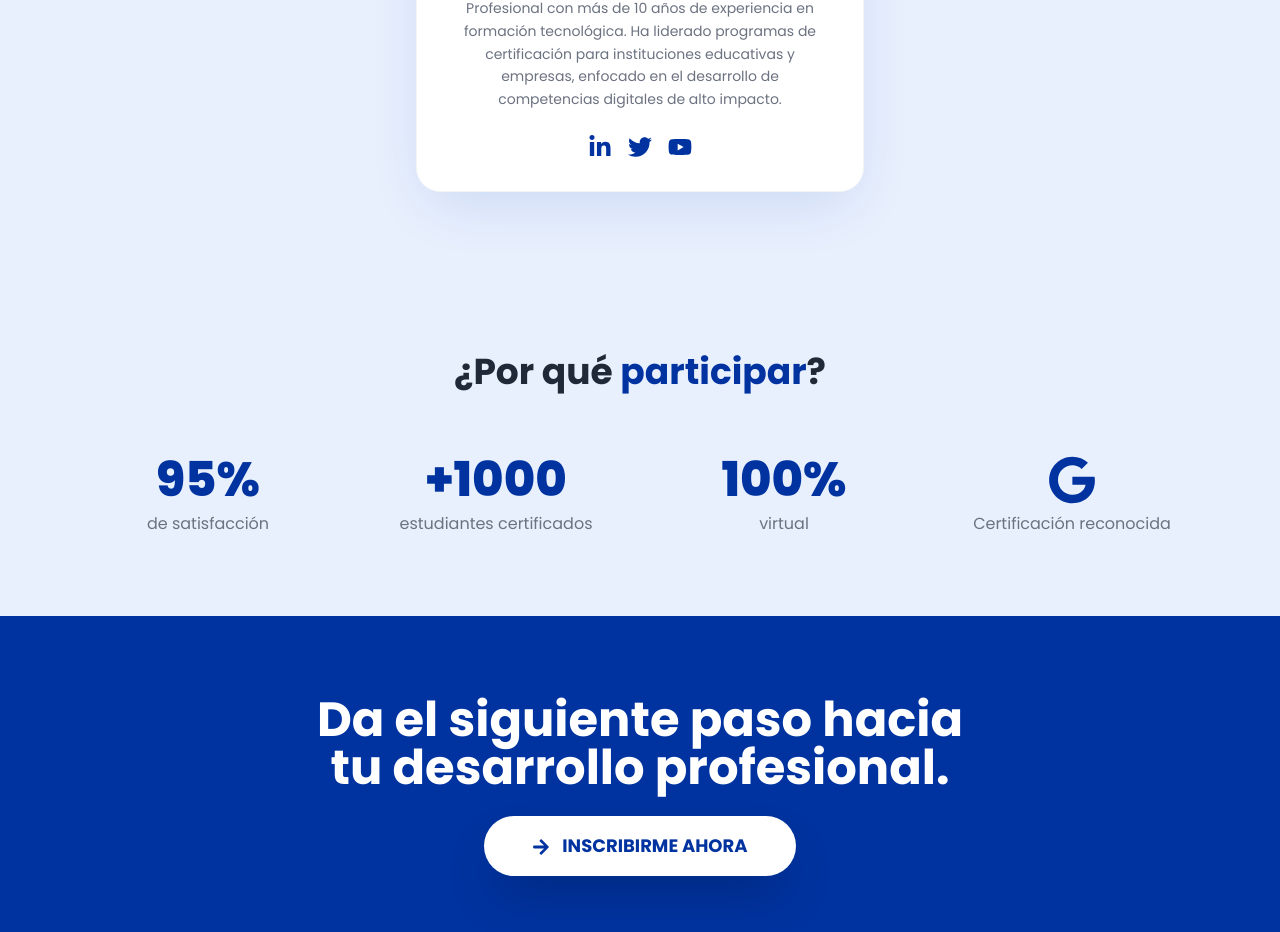
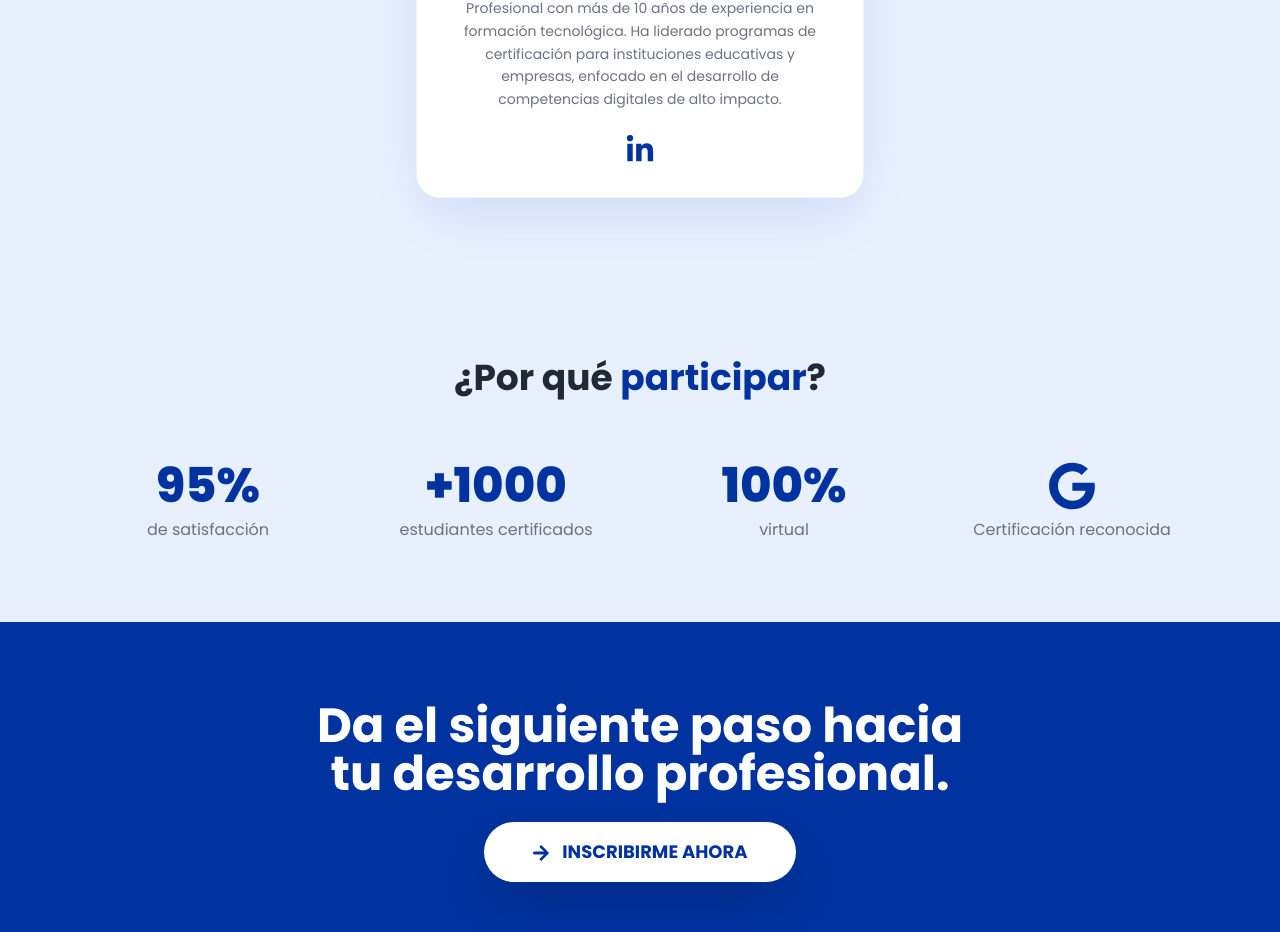
Before and after one commit to usscentroinformatica/registrocertificado, a React (Vite) app: page / in a window 1280 px wide. Shown: the part 3856-4788 px from the top of the page. Built offline with nearby package versions, Linux system fonts and the light colour scheme.

Commit message:
Simplify Speaker component by removing social icons
Removed Twitter and YouTube icons from the Speaker component, leaving only the LinkedIn icon.

```diff
--- a/src/components/Speaker.jsx
+++ b/src/components/Speaker.jsx
@@ -1,5 +1,5 @@
 import { motion } from 'framer-motion';
-import { FaLinkedinIn, FaTwitter, FaYoutube } from 'react-icons/fa';
+import { FaLinkedinIn } from 'react-icons/fa';
 // Importa la imagen de Daniel
 import danielImage from '../assets/daniel.png';
 
@@ -50,30 +50,17 @@ const Speaker = () => {
             desarrollo de competencias digitales de alto impacto.
           </p>
 
-          <div className="flex justify-center gap-4 mt-6">
+          {/* Solo LinkedIn */}
+          <div className="flex justify-center mt-6">
             <motion.a
-              href="#"
+              href="https://pe.linkedin.com/in/daniel-salazarlluen"
+              target="_blank"
+              rel="noopener noreferrer"
               className="text-uss-blue hover:text-blue-800 transition-colors"
               whileHover={{ scale: 1.2, rotate: -5 }}
               whileTap={{ scale: 0.9 }}
             >
-              <FaLinkedinIn className="text-2xl" />
-            </motion.a>
-            <motion.a
-              href="#"
-              className="text-uss-blue hover:text-blue-800 transition-colors"
-              whileHover={{ scale: 1.2, rotate: 5 }}
-              whileTap={{ scale: 0.9 }}
-            >
-              <FaTwitter className="text-2xl" />
-            </motion.a>
-            <motion.a
-              href="#"
-              className="text-uss-blue hover:text-blue-800 transition-colors"
-              whileHover={{ scale: 1.2, rotate: -5 }}
-              whileTap={{ scale: 0.9 }}
-            >
-              <FaYoutube className="text-2xl" />
+              <FaLinkedinIn className="text-3xl" />
             </motion.a>
           </div>
         </motion.div>
```
